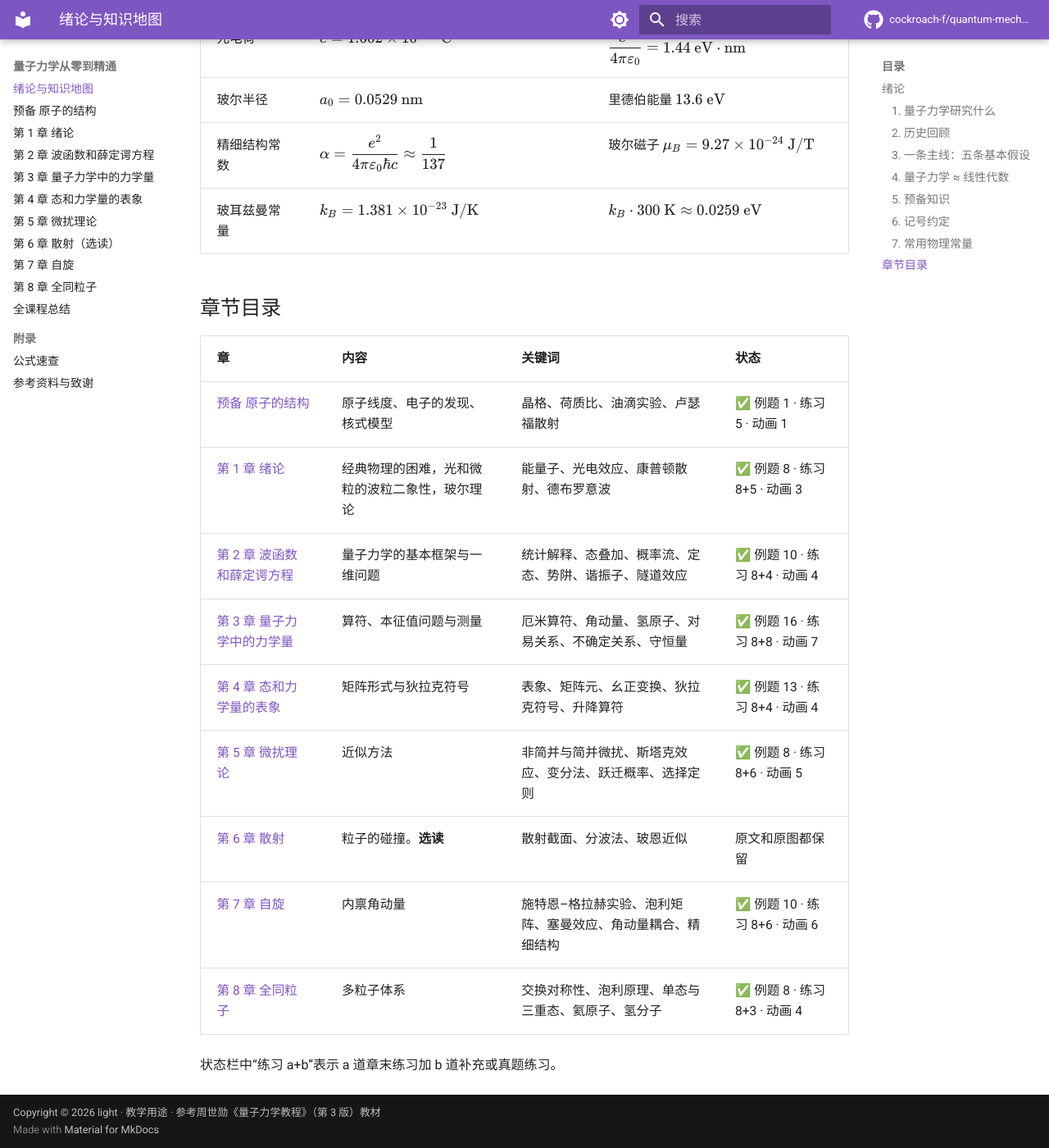
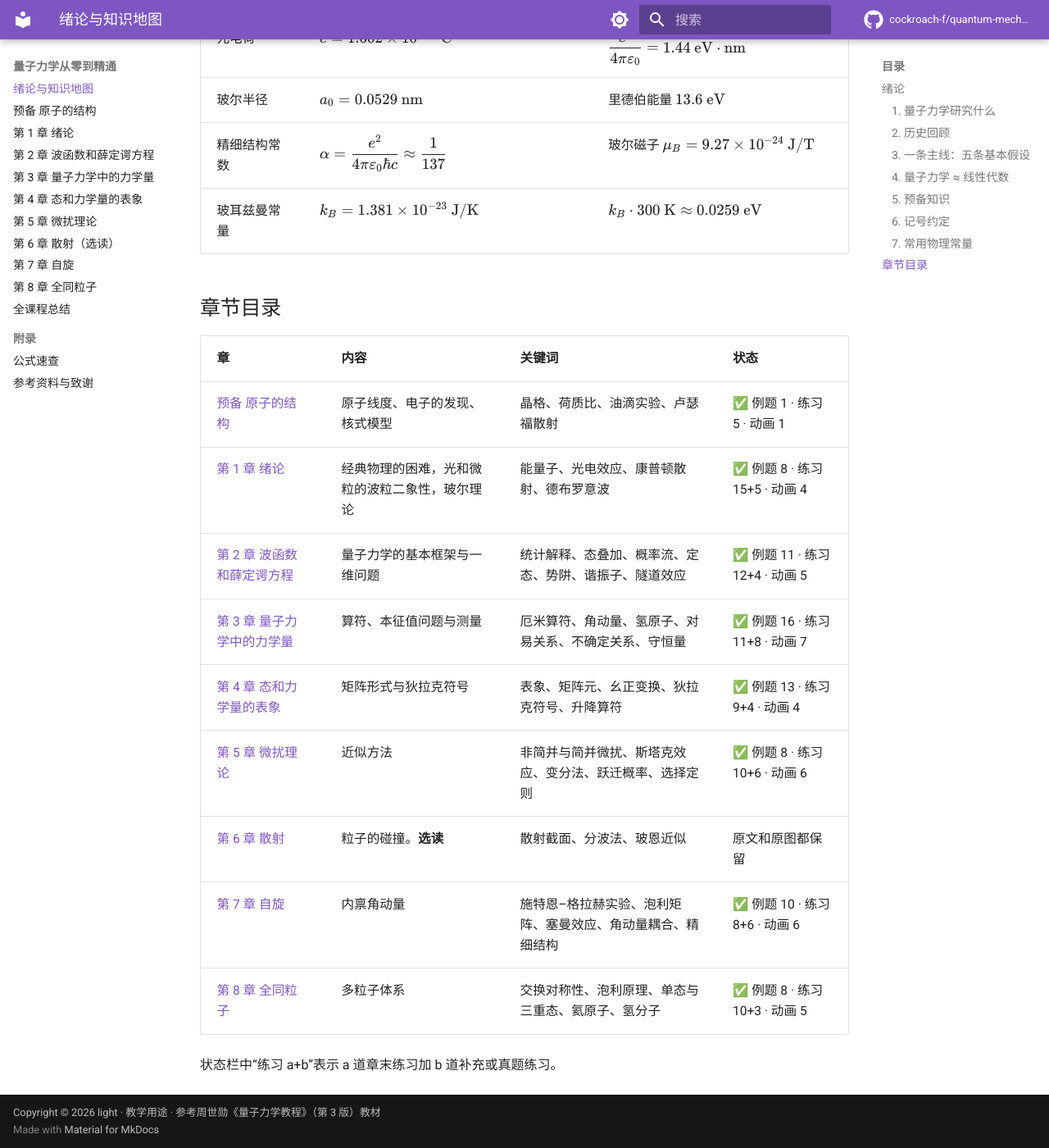
Before and after one commit to cockroach-f/quantum-mechanics, an MkDocs documentation site: the page built from docs/index.md, in a window 1280 px wide and 1400 px high, scrolled down 3825 px. Shown: the whole window at 82% size. Built offline with MkDocs 1.6.1 and Material for MkDocs 9.7.7, drawn with Linux system fonts in a browser that asks for light colours; comment, search, counter and statistics services are not loaded.

Commit message:
绪论：更新各章例题、练习、动画数目

```diff
--- a/docs/index.md
+++ b/docs/index.md
@@ -111,13 +111,13 @@ flowchart LR
 | 章 | 内容 | 关键词 | 状态 |
 |---|---|---|---|
 | [预备 原子的结构](atom.md) | 原子线度、电子的发现、核式模型 | 晶格、荷质比、油滴实验、卢瑟福散射 | ✅ 例题 1 · 练习 5 · 动画 1 |
-| [第 1 章 绪论](ch1.md) | 经典物理的困难，光和微粒的波粒二象性，玻尔理论 | 能量子、光电效应、康普顿散射、德布罗意波 | ✅ 例题 8 · 练习 8+5 · 动画 3 |
-| [第 2 章 波函数和薛定谔方程](ch2.md) | 量子力学的基本框架与一维问题 | 统计解释、态叠加、概率流、定态、势阱、谐振子、隧道效应 | ✅ 例题 10 · 练习 8+4 · 动画 4 |
-| [第 3 章 量子力学中的力学量](ch3.md) | 算符、本征值问题与测量 | 厄米算符、角动量、氢原子、对易关系、不确定关系、守恒量 | ✅ 例题 16 · 练习 8+8 · 动画 7 |
-| [第 4 章 态和力学量的表象](ch4.md) | 矩阵形式与狄拉克符号 | 表象、矩阵元、幺正变换、狄拉克符号、升降算符 | ✅ 例题 13 · 练习 8+4 · 动画 4 |
-| [第 5 章 微扰理论](ch5.md) | 近似方法 | 非简并与简并微扰、斯塔克效应、变分法、跃迁概率、选择定则 | ✅ 例题 8 · 练习 8+6 · 动画 5 |
+| [第 1 章 绪论](ch1.md) | 经典物理的困难，光和微粒的波粒二象性，玻尔理论 | 能量子、光电效应、康普顿散射、德布罗意波 | ✅ 例题 8 · 练习 15+5 · 动画 4 |
+| [第 2 章 波函数和薛定谔方程](ch2.md) | 量子力学的基本框架与一维问题 | 统计解释、态叠加、概率流、定态、势阱、谐振子、隧道效应 | ✅ 例题 11 · 练习 12+4 · 动画 5 |
+| [第 3 章 量子力学中的力学量](ch3.md) | 算符、本征值问题与测量 | 厄米算符、角动量、氢原子、对易关系、不确定关系、守恒量 | ✅ 例题 16 · 练习 11+8 · 动画 7 |
+| [第 4 章 态和力学量的表象](ch4.md) | 矩阵形式与狄拉克符号 | 表象、矩阵元、幺正变换、狄拉克符号、升降算符 | ✅ 例题 13 · 练习 9+4 · 动画 4 |
+| [第 5 章 微扰理论](ch5.md) | 近似方法 | 非简并与简并微扰、斯塔克效应、变分法、跃迁概率、选择定则 | ✅ 例题 8 · 练习 10+6 · 动画 6 |
 | [第 6 章 散射](ch6.md) | 粒子的碰撞。**选读** | 散射截面、分波法、玻恩近似 | 原文和原图都保留 |
 | [第 7 章 自旋](ch7.md) | 内禀角动量 | 施特恩–格拉赫实验、泡利矩阵、塞曼效应、角动量耦合、精细结构 | ✅ 例题 10 · 练习 8+6 · 动画 6 |
-| [第 8 章 全同粒子](ch8.md) | 多粒子体系 | 交换对称性、泡利原理、单态与三重态、氦原子、氢分子 | ✅ 例题 8 · 练习 8+3 · 动画 4 |
+| [第 8 章 全同粒子](ch8.md) | 多粒子体系 | 交换对称性、泡利原理、单态与三重态、氦原子、氢分子 | ✅ 例题 8 · 练习 10+3 · 动画 5 |
 
 状态栏中“练习 a+b”表示 a 道章末练习加 b 道补充或真题练习。
```
